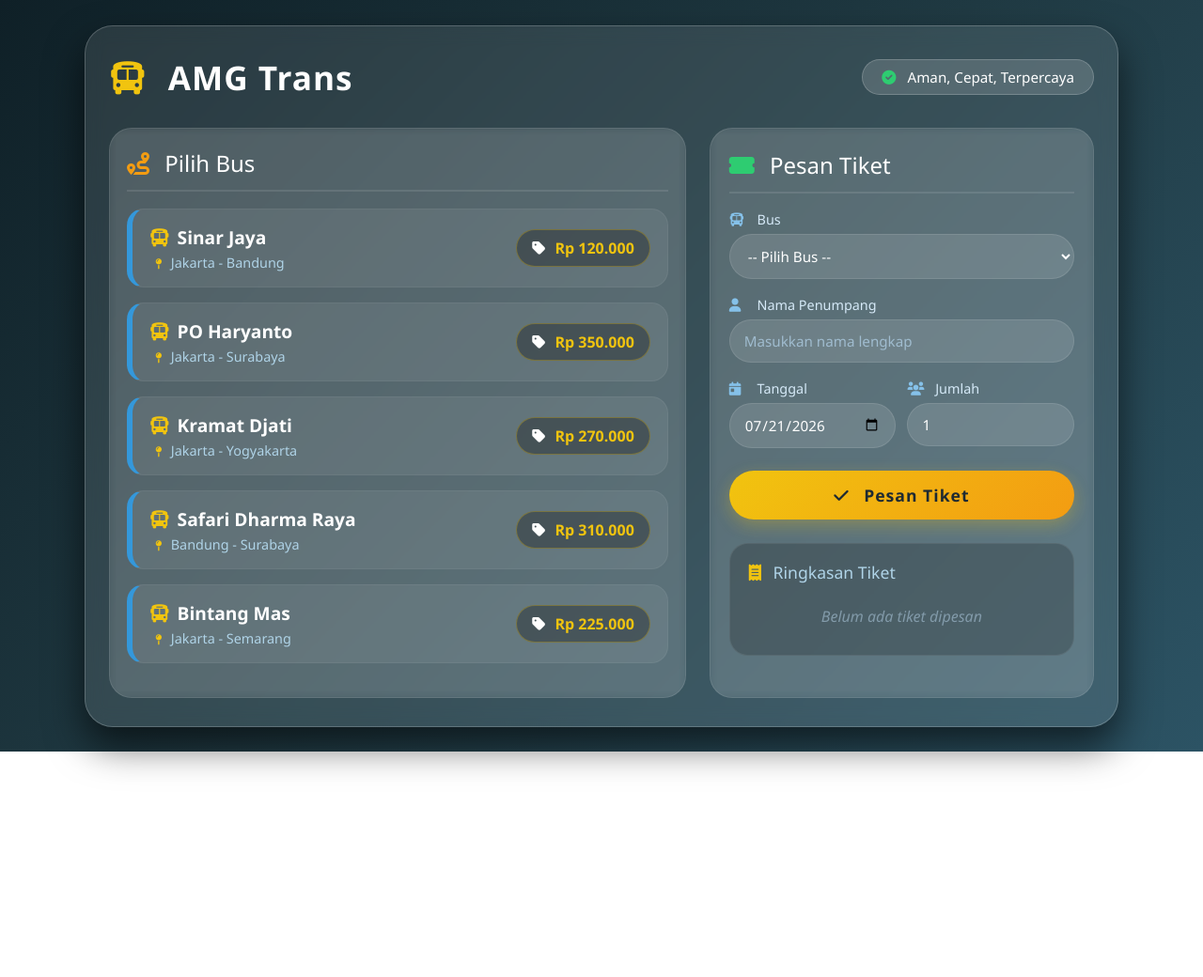
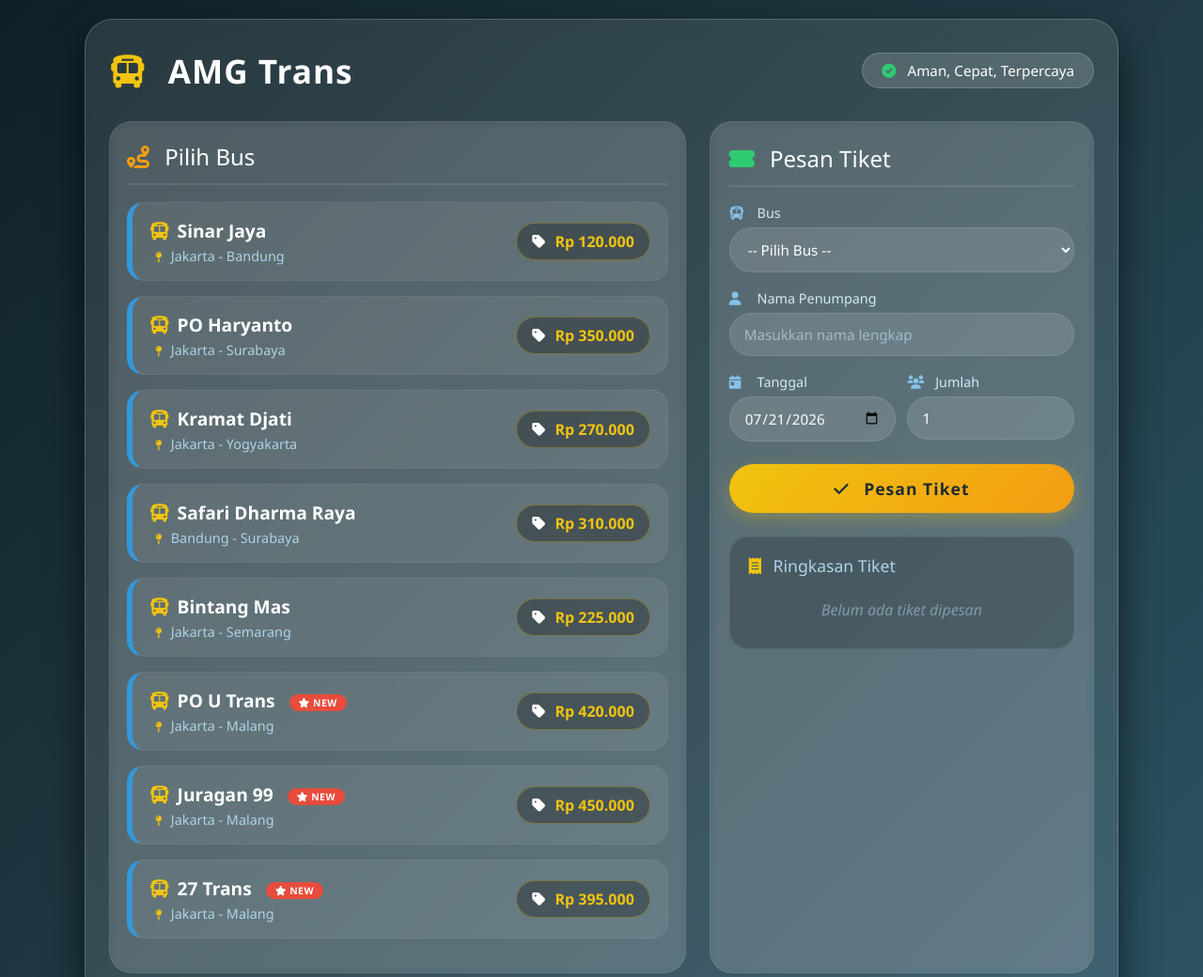
Before and after one commit to Aysel349/aysel-web-kelas, a plain HTML site: page index.html in a window 1280 px wide. Shown: the top 1040 px of the page at 94% size. Before the commit the page ends 800 px from the top, so only its background shows below. Drawn offline with Linux system fonts and the light colour scheme.

Commit message:
Update index.html

```diff
--- a/index.html
+++ b/index.html
@@ -347,6 +347,20 @@
         .toast-message.show {
             display: block;
         }
+
+        /* Badge baru untuk bus baru */
+        .badge-new {
+            background: #e74c3c;
+            color: white;
+            font-size: 0.65rem;
+            padding: 2px 10px;
+            border-radius: 40px;
+            margin-left: 10px;
+            font-weight: 600;
+            letter-spacing: 0.5px;
+            display: inline-block;
+            vertical-align: middle;
+        }
     </style>
 </head>
 <body>
@@ -408,13 +422,17 @@
 
 <script>
     (function() {
-        // ----- DATA BUS -----
+        // ----- DATA BUS (ditambah 3 bus baru Jakarta-Malang) -----
         const busData = [
             { id: 1, name: 'Sinar Jaya', route: 'Jakarta - Bandung', price: 120000 },
             { id: 2, name: 'PO Haryanto', route: 'Jakarta - Surabaya', price: 350000 },
             { id: 3, name: 'Kramat Djati', route: 'Jakarta - Yogyakarta', price: 270000 },
             { id: 4, name: 'Safari Dharma Raya', route: 'Bandung - Surabaya', price: 310000 },
-            { id: 5, name: 'Bintang Mas', route: 'Jakarta - Semarang', price: 225000 }
+            { id: 5, name: 'Bintang Mas', route: 'Jakarta - Semarang', price: 225000 },
+            // BUS BARU: Jakarta - Malang
+            { id: 6, name: 'PO U Trans', route: 'Jakarta - Malang', price: 420000 },
+            { id: 7, name: 'Juragan 99', route: 'Jakarta - Malang', price: 450000 },
+            { id: 8, name: '27 Trans', route: 'Jakarta - Malang', price: 395000 }
         ];
 
         // ----- ELEMEN DOM -----
@@ -438,9 +456,16 @@
                 const item = document.createElement('div');
                 item.className = 'bus-item';
                 item.dataset.id = bus.id;
+
+                // Tambahkan badge "NEW" untuk 3 bus baru (id 6,7,8)
+                let badgeHtml = '';
+                if (bus.id >= 6 && bus.id <= 8) {
+                    badgeHtml = `<span class="badge-new"><i class="fas fa-star"></i> NEW</span>`;
+                }
+
                 item.innerHTML = `
                     <div class="bus-info">
-                        <span class="bus-name"><i class="fas fa-bus" style="margin-right: 8px; color:#f1c40f;"></i>${bus.name}</span>
+                        <span class="bus-name"><i class="fas fa-bus" style="margin-right: 8px; color:#f1c40f;"></i>${bus.name} ${badgeHtml}</span>
                         <span class="bus-route"><i class="fas fa-map-pin"></i> ${bus.route}</span>
                     </div>
                     <div class="bus-price"><i class="fas fa-tag"></i> Rp ${bus.price.toLocaleString('id-ID')}</div>
@@ -451,7 +476,7 @@
                     const selectedBus = busData.find(b => b.id === id);
                     if (selectedBus) {
                         busSelect.value = selectedBus.id;
-                        // sedikit highlight
+                        // highlight
                         document.querySelectorAll('.bus-item').forEach(el => el.style.borderLeftColor = '#3498db');
                         this.style.borderLeftColor = '#f1c40f';
                         // Scroll ke form (opsional)
@@ -552,7 +577,7 @@
             // Tampilkan notifikasi sukses
             showToast(`Tiket untuk ${bus.name} berhasil dipesan!`, '#2ecc71');
 
-            // Reset form? (biarkan isian, tapi kita bisa optional)
+            // Reset form (biarkan isian, tapi kita bisa optional)
             // namaPenumpang.value = '';
             // tanggalInput.value = '';
             // jumlahInput.value = 1;
```
